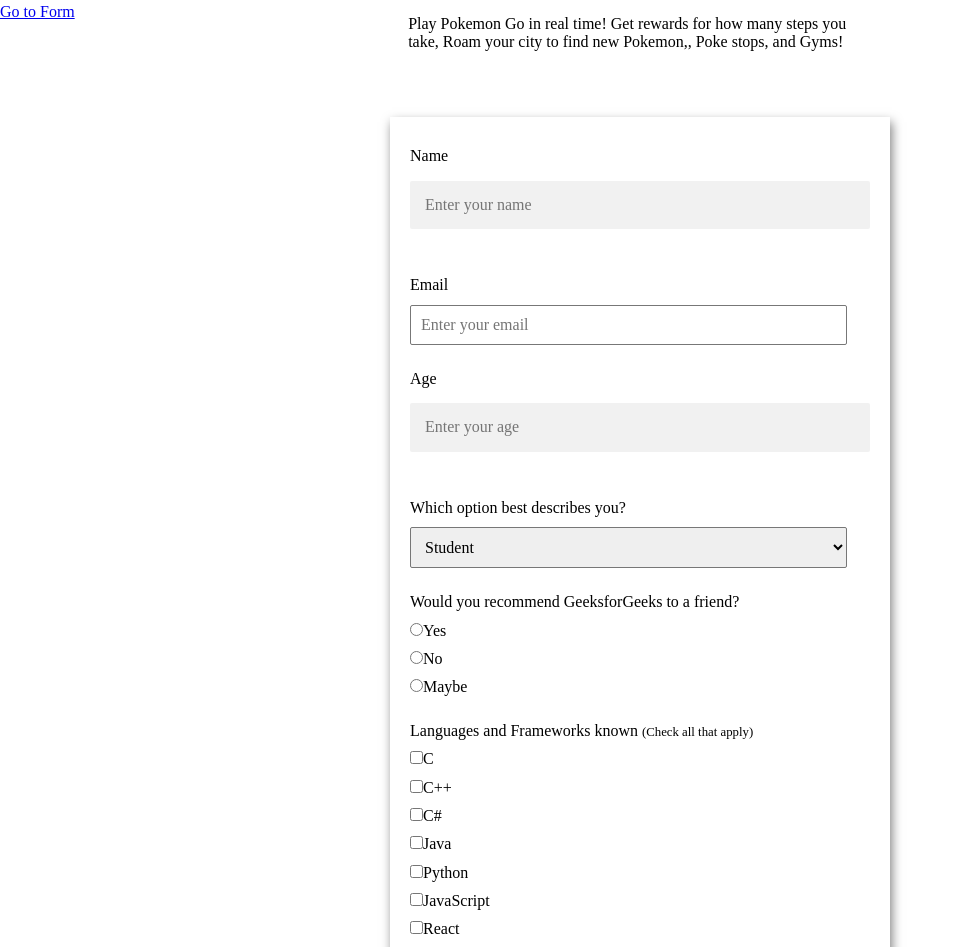
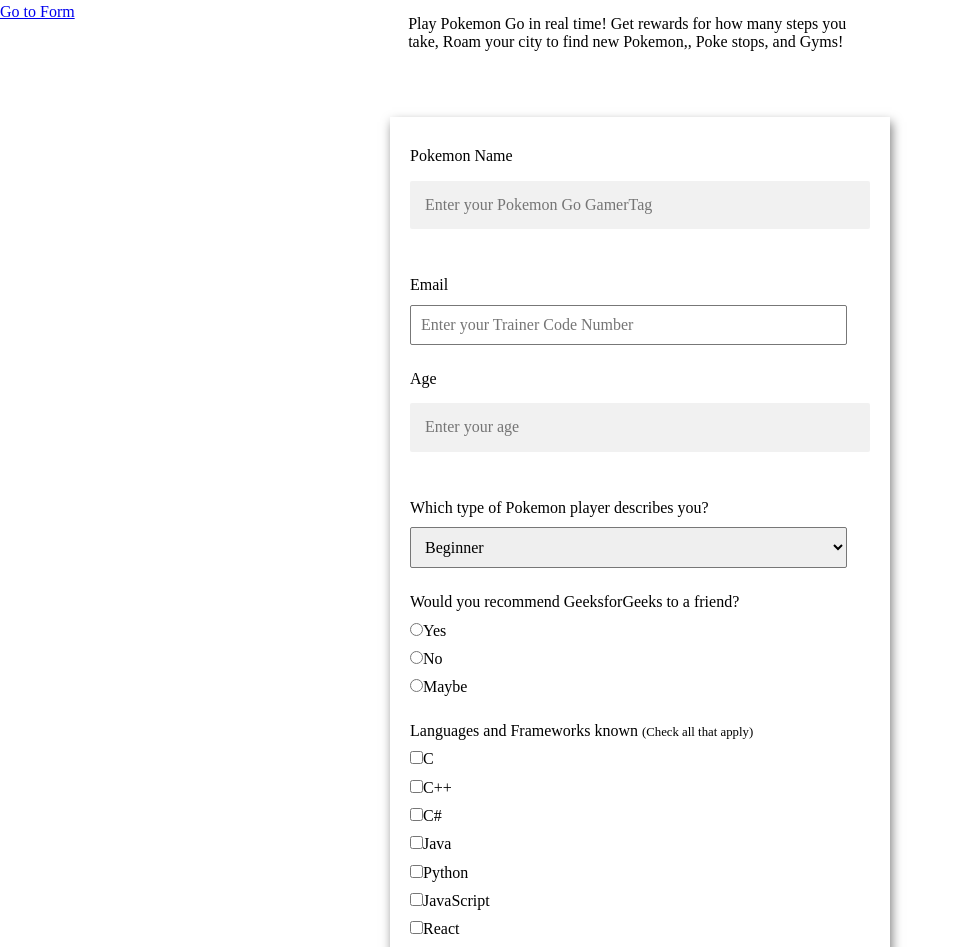
Before and after one commit to DollyHalo/holly-newrepo-project2-pokemongo, a plain HTML site: page index.html in a window 1280 px wide. Shown: the part 2023-2970 px from the top of the page, without its empty margins (0-962 px from the left). Drawn offline with Linux system fonts and the light colour scheme.

Commit message:
update input feilds-gamertag-pokemon name-gamer type drop down menu

```diff
--- a/index.html
+++ b/index.html
@@ -129,12 +129,12 @@
         <!-- Details -->
         <div class="form-control">
             <label for="name" id="label-name">
-                Name
+                Pokemon Name
             </label>
 
-            <!-- Input Type Text -->
+            <!-- Input Type GamerTag -->
             <input type="text" id="name"
-                   placeholder="Enter your name" />
+                   placeholder="Enter your Pokemon Go GamerTag" />
         </div>
 
         <div class="form-control">
@@ -142,9 +142,9 @@
                 Email
             </label>
 
-            <!-- Input Type Email-->
-            <input type="email" id="email"
-                   placeholder="Enter your email" />
+            <!-- Input Type Trainer Code-->
+            <input type="Trainer Code" id="email"
+                   placeholder="Enter your Trainer Code Number" />
         </div>
 
         <div class="form-control">
@@ -159,15 +159,15 @@
 
         <div class="form-control">
             <label for="role" id="label-role">
-                Which option best describes you?
+              Which type of Pokemon player describes you?
             </label>
 
             <!-- Dropdown options -->
             <select name="role" id="role">
-                <option value="student">Student</option>
-                <option value="intern">Intern</option>
+                <option value="student">Beginner</option>
+                <option value="intern">Casual</option>
                 <option value="professional">
-                    Professional
+                    Serious
                 </option>
                 <option value="other">Other</option>
             </select>
```
